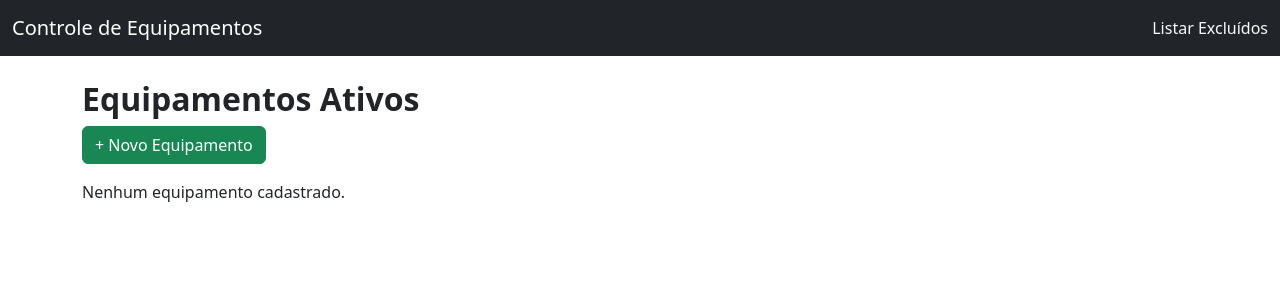
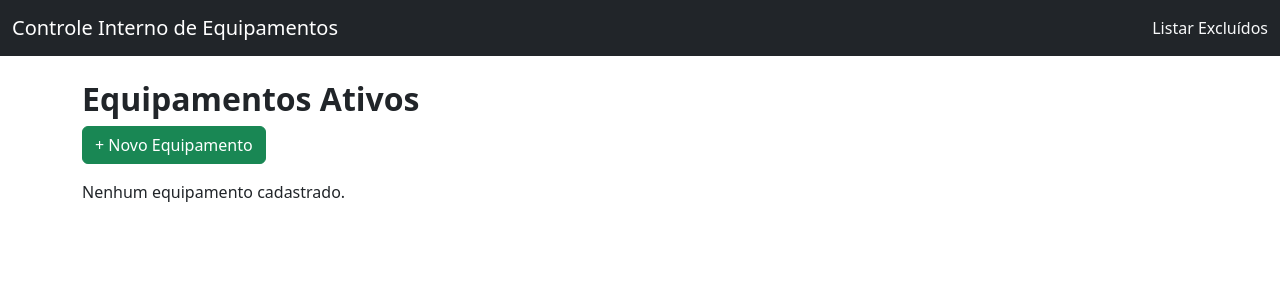
Before and after one commit to BiaAlverne/TCEControleEquipamentos, a Django app: page /equipamentos/ in a window 1280 px wide. Shown: the top 300 px of the page. Run offline with Django 5.2, Linux system fonts and the light colour scheme; data that the repository does not hold is empty.

```diff
--- a/equipamentos/models.py
+++ b/equipamentos/models.py
@@ -1,4 +1,3 @@
-# models.py
 from django.db import models
 
 class Equipamento(models.Model):
--- a/equipamentos/templates/base.html
+++ b/equipamentos/templates/base.html
@@ -10,7 +10,7 @@
 
   <nav class="navbar navbar-dark bg-dark mb-4">
     <div class="container-fluid">
-      <a class="navbar-brand" href="{% url 'listar_equipamentos' %}">Controle de Equipamentos</a>
+      <a class="navbar-brand" href="{% url 'listar_equipamentos' %}">Controle Interno de Equipamentos</a>
       <div>
         <a class="nav-link d-inline text-light" href="{% url 'listar_equipamentos' %}">Listar</a>
         <a class="nav-link d-inline text-light" href="{% url 'listar_excluidos' %}">Excluídos</a>
--- a/equipamentos/templates/equipamentos/base.html
+++ b/equipamentos/templates/equipamentos/base.html
@@ -10,7 +10,7 @@
 <body>
   <nav class="navbar navbar-dark bg-dark mb-4">
     <div class="container-fluid">
-      <a class="navbar-brand" href="{% url 'listar_equipamentos' %}">Controle de Equipamentos</a>
+      <a class="navbar-brand" href="{% url 'listar_equipamentos' %}">Controle Interno de Equipamentos</a>
       <div>
         <a class="nav-link d-inline text-light" href="{% url 'listar_equipamentos' %}">Listar</a>
         <a class="nav-link d-inline text-light" href="{% url 'listar_excluidos' %}">Excluídos</a>
--- a/equipamentos/templates/equipamentos/editar.html
+++ b/equipamentos/templates/equipamentos/editar.html
@@ -7,6 +7,7 @@
     <div class="card-body">
         <h3 class="mb-4 fw-bold" >Editar Equipamento</h3>
         <h6 class="mb-4 text-danger">Edição limitada: altere o tombo para modificar outros campos ou clique em cancelar!</h6>
+        <!-- TODO: ajustar para permitir alteração sem incluir um novo tombo-->
         <form method="post">
             {% csrf_token %}
             {{ form.as_p }}
--- a/equipamentos/templates/equipamentos/listar.html
+++ b/equipamentos/templates/equipamentos/listar.html
@@ -24,7 +24,7 @@
           <td>{{ eq.nome }}</td>
           <td>{{ eq.tipo }}</td>
           <td>{{ eq.numero_patrimonio }}</td>
-          <td>{{ eq.get_status_display }}</td>  <!--Mostra o valor legível do status-->
+          <td>{{ eq.get_status_display }}</td>  <!--Mostra o valor do status-->
           <td>{{ eq.usuario_atual }}</td>
           <td>{{ eq.setor }}</td>
           <td>{{ eq.observacao }}</td>
--- a/equipamentos/urls.py
+++ b/equipamentos/urls.py
@@ -8,6 +8,6 @@ urlpatterns = [
     path('editar/<int:pk>/', views.editar_equipamento, name='editar_equipamento'),
     path('excluir/<int:pk>/', views.excluir_equipamento, name='excluir_equipamento'),
     path('excluidos/', views.listar_excluidos, name='listar_excluidos'),
-    path('restaurar/<int:pk>/', views.restaurar_equipamento, name='restaurar_equipamento'), # Estava faltando essa linha pra lista de excluidos funcionar kkkkk
+    path('restaurar/<int:pk>/', views.restaurar_equipamento, name='restaurar_equipamento'), # Estava faltando essa linha pra lista de excluidos funcionar
     path('delete/<int:pk>/', views.delete_equipamento, name='delete_equipamento')
 ]
```
